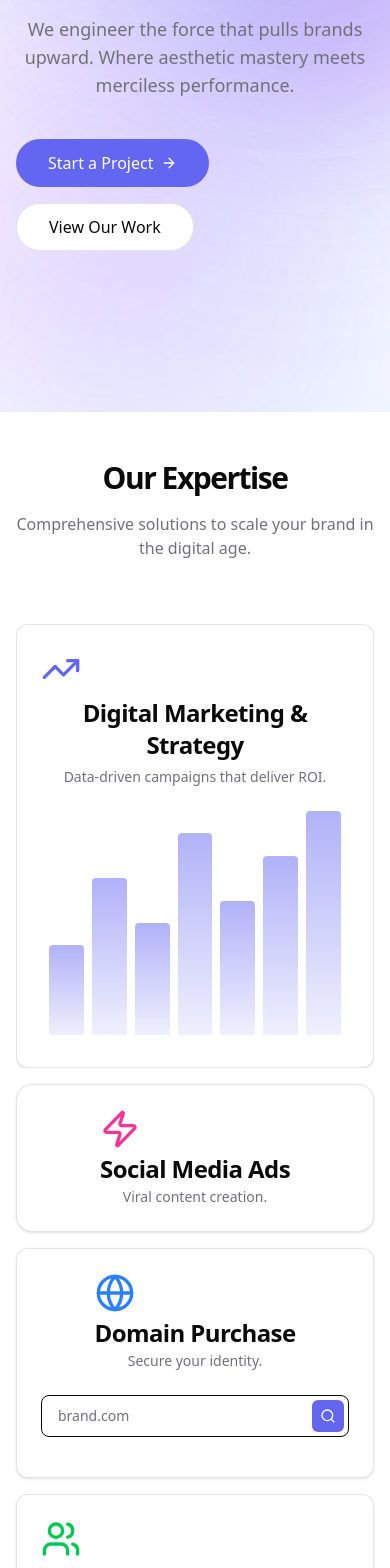
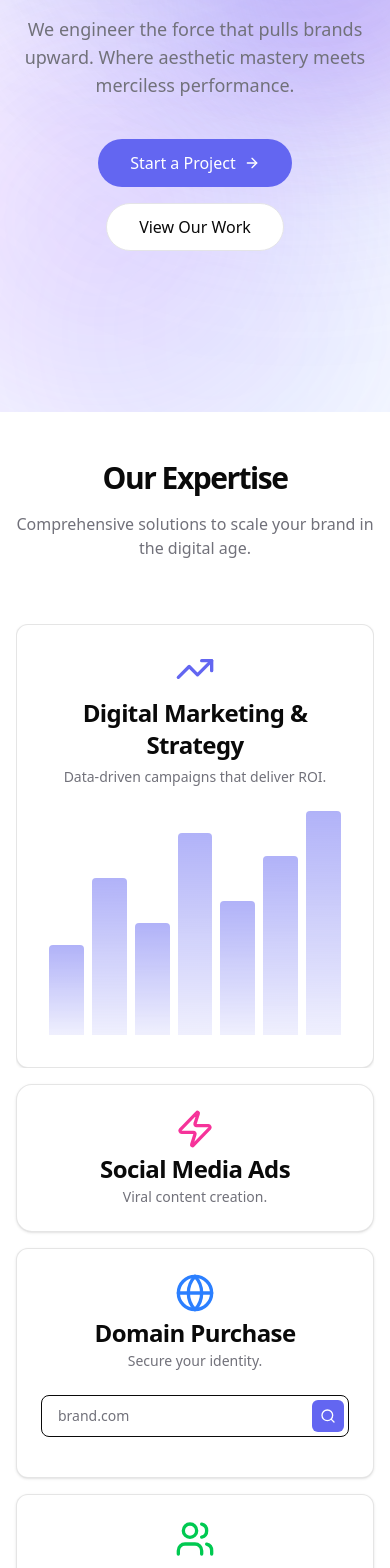
Before and after one commit to mohdajnas/sociup-agency, a Next.js app: page / in a window 390 px wide. Shown: the part 432-2000 px from the top of the page. Built offline with nearby package versions, Linux system fonts and the light colour scheme; grey boxes are pictures that could not be loaded.

Commit message:
mobile view

```diff
--- a/src/app/layout.tsx
+++ b/src/app/layout.tsx
@@ -30,7 +30,7 @@ export default function RootLayout({
   return (
     <html lang="en" suppressHydrationWarning>
       <body
-        className={`${geistSans.variable} ${geistMono.variable} antialiased min-h-screen bg-background text-foreground selection:bg-primary/30 selection:text-primary`}
+        className={`${geistSans.variable} ${geistMono.variable} antialiased min-h-screen bg-background text-foreground selection:bg-primary/30 selection:text-primary overflow-x-hidden`}
       >
         <ThemeProvider
           attribute="class"
--- a/src/components/sections/About.tsx
+++ b/src/components/sections/About.tsx
@@ -5,7 +5,7 @@ import { Button } from "@/components/ui/button";
 
 const About = () => {
     return (
-        <section id="about" className="container mx-auto px-4 py-12 md:py-24">
+        <section id="about" className="container mx-auto px-4 py-12 md:py-24 overflow-hidden">
             <div className="grid grid-cols-1 md:grid-cols-2 gap-16 items-center">
 
                 <motion.div
--- a/src/components/sections/Hero.tsx
+++ b/src/components/sections/Hero.tsx
@@ -105,9 +105,9 @@ const Hero = () => {
                     initial={{ opacity: 0, y: 20 }}
                     animate={{ opacity: 1, y: 0 }}
                     transition={{ duration: 0.5, delay: 1 }}
-                    className="mt-10 flex flex-wrap gap-4"
+                    className="mt-10 flex flex-wrap justify-center gap-4"
                 >
-                    <Button onClick={() => document.getElementById("contact")?.scrollIntoView({ behavior: "smooth" })} size="lg" className="rounded-full h-12 px-8 text-base">
+                    <Button onClick={() => document.getElementById("contact")?.scrollIntoView({ behavior: "smooth" })} size="lg" className="rounded-full h-12 px-8 text-base overflow-hidden">
                         Start a Project <ArrowRight className="ml-2 h-4 w-4" />
                     </Button>
                     <Button onClick={() => document.getElementById("works")?.scrollIntoView({ behavior: "smooth" })} size="lg" variant="outline" className="rounded-full h-12 px-8 text-base glass hover:bg-white/20">
--- a/src/components/sections/Services.tsx
+++ b/src/components/sections/Services.tsx
@@ -31,7 +31,7 @@ const DomainCard = () => {
     return (
         <Card className="h-full glass-card hover:border-primary/50 transition-colors duration-500 flex flex-col items-center text-center md:items-start md:text-left">
             <CardHeader>
-                <div className="mb-2 h-10 w-10 text-blue-500">
+                <div className="mb-2 h-10 w-10 text-blue-500 mx-auto md:mx-0">
                     <Globe className="h-full w-full" />
                 </div>
                 <CardTitle>Domain Purchase</CardTitle>
@@ -117,7 +117,7 @@ const Services = () => {
                 >
                     <Card className="h-full glass-card hover:border-primary/50 transition-colors duration-500 items-center text-center md:items-start md:text-left">
                         <CardHeader>
-                            <div className="mb-2 h-10 w-10 text-primary">
+                            <div className="mb-2 h-10 w-10 text-primary mx-auto md:mx-0">
                                 <TrendingUp className="h-full w-full" />
                             </div>
                             <CardTitle className="text-2xl">Digital Marketing & Strategy</CardTitle>
@@ -150,7 +150,7 @@ const Services = () => {
                 >
                     <Card className="h-full glass-card hover:border-primary/50 transition-colors duration-500 flex flex-col overflow-hidden rounded-2xl items-center text-center md:items-start md:text-left">
                         <CardHeader>
-                            <div className="mb-2 h-10 w-10 text-pink-500">
+                            <div className="mb-2 h-10 w-10 text-pink-500 mx-auto md:mx-0">
                                 <Zap className="h-full w-full" />
                             </div>
                             <CardTitle>Social Media Ads</CardTitle>
@@ -201,7 +201,7 @@ const Services = () => {
                 >
                     <Card className="h-full glass-card hover:border-primary/50 transition-colors duration-500 items-center text-center md:items-start md:text-left">
                         <CardHeader>
-                            <div className="mb-2 h-10 w-10 text-green-500">
+                            <div className="mb-2 h-10 w-10 text-green-500 mx-auto md:mx-0">
                                 <Users className="h-full w-full" />
                             </div>
                             <CardTitle>Freelance Hub</CardTitle>
```
